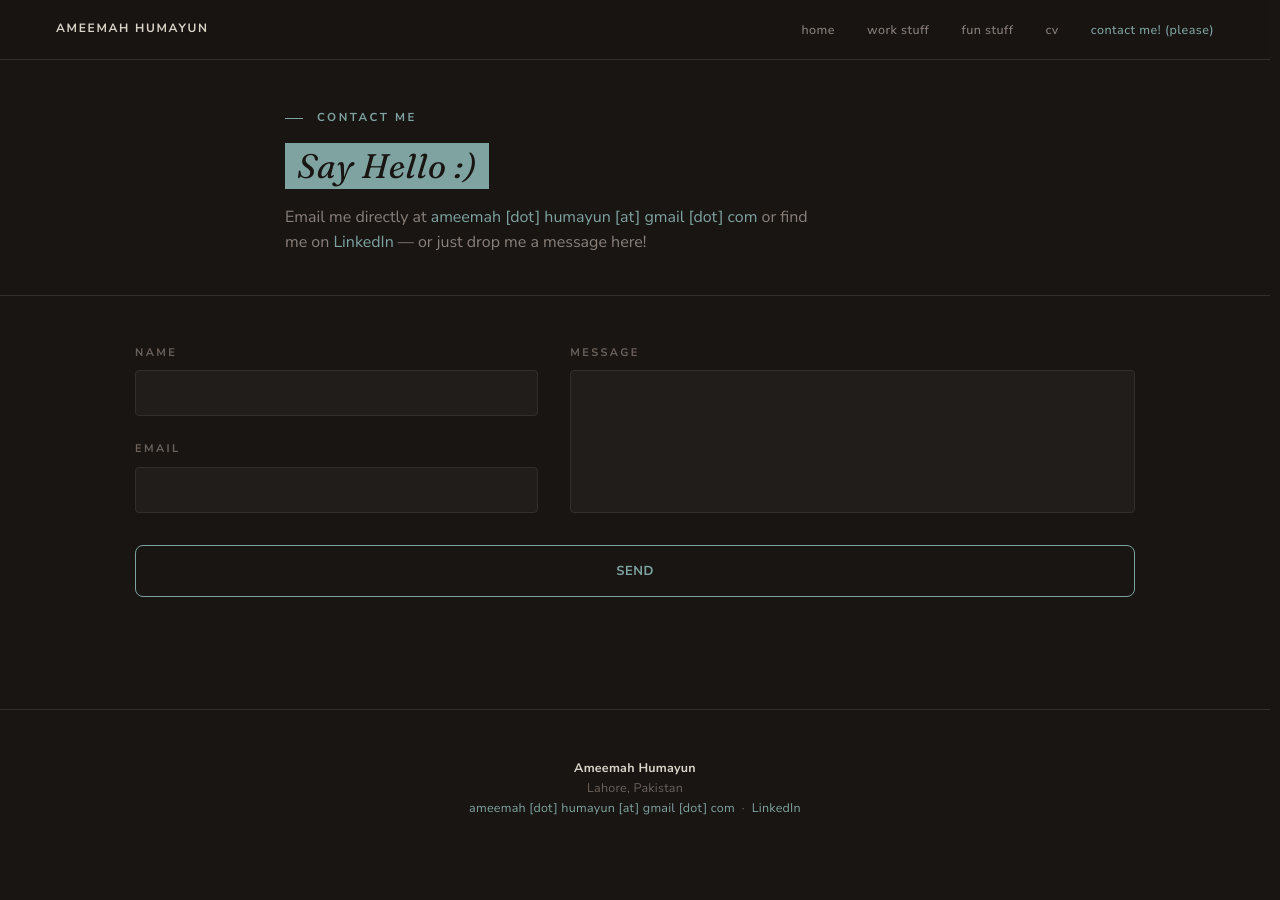
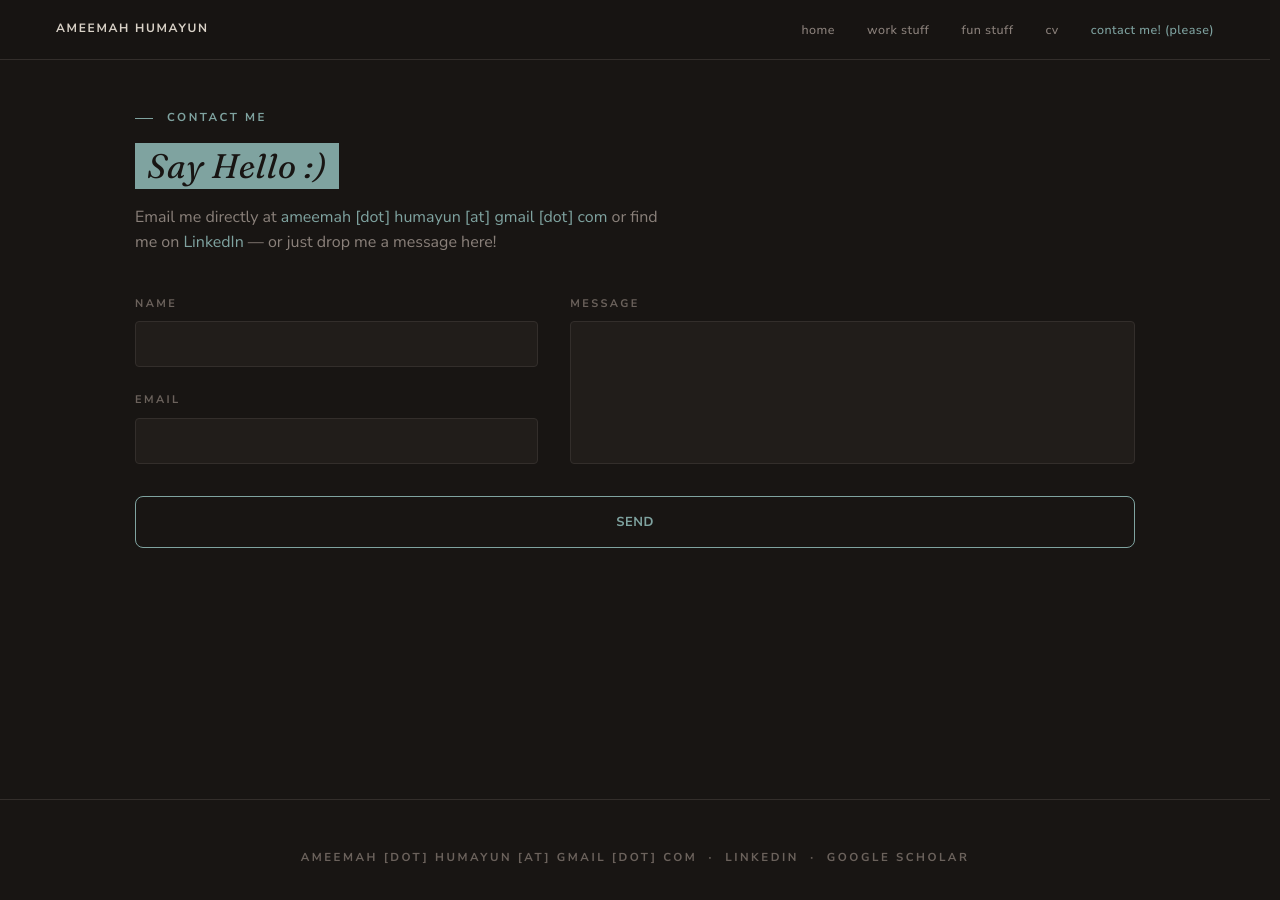
Before and after one commit to ameemahumayun/ameemahumayun.github.io, a Jekyll site: the page built from contact/index.html, in a window 1280 px wide. Built offline with Jekyll 4.4.1, drawn with Linux system fonts in a browser that asks for light colours.

Commit message:
Fix footer inconsistency, simplify footer content, tighten contact page
- Sticky footer: body is now a flex column with a flex-growing <main>
  wrapper, so the footer always sits right under content instead of
  leaving a variable gap of bare background beneath it on short pages
- Footer: dropped name/location, kept just email, LinkedIn, and added
  Google Scholar, styled like the homepage Publications eyebrow (faded
  until hovered)
- Removed the now-unused .cite CSS
- Contact page: removed the divider between the intro and the form,
  cut ~48px of dead vertical space, and widened+aligned the form's
  container so its left edge matches the intro and its width sits in
  the requested ~1050-1150px range, reading as one compact block

Co-Authored-By: Claude Sonnet 5 <noreply@anthropic.com>
Claude-Session: https://claude.ai/code/session_01RCzM7zTsD8mFw1QLJ4sgHP

```diff
--- a/_includes/footer.html
+++ b/_includes/footer.html
@@ -1,10 +1,9 @@
 <footer class="footer">
   <div class="container">
-    <div class="cite">
-      <strong>Ameemah Humayun</strong><br>
-      {{ site.location }}<br>
-      <a href="mailto:{{ site.email }}" style="color:var(--color-accent);">ameemah&nbsp;[dot]&nbsp;humayun&nbsp;[at]&nbsp;gmail&nbsp;[dot]&nbsp;com</a> &nbsp;·&nbsp;
-      <a href="{{ site.linkedin }}" style="color:var(--color-accent);">LinkedIn</a>
-    </div>
+    <p class="eyebrow" style="color:var(--color-text-mute);">
+      <a href="mailto:{{ site.email }}" class="link-quiet">ameemah&nbsp;[dot]&nbsp;humayun&nbsp;[at]&nbsp;gmail&nbsp;[dot]&nbsp;com</a> &nbsp;·&nbsp;
+      <a href="{{ site.linkedin }}" class="link-quiet" target="_blank" rel="noopener">LinkedIn</a> &nbsp;·&nbsp;
+      <a href="https://scholar.google.com/citations?user=Y8BpA4UAAAAJ&hl=en" class="link-quiet" target="_blank" rel="noopener">Google Scholar</a>
+    </p>
   </div>
 </footer>
--- a/_layouts/case-study.html
+++ b/_layouts/case-study.html
@@ -3,7 +3,7 @@
 {% include head.html %}
 <body>
   {% include nav.html %}
-  {{ content }}
+  <main class="page-main">{{ content }}</main>
   {% include footer.html %}
   <script src="{{ '/assets/js/main.js' | relative_url }}" defer></script>
 </body>
--- a/_layouts/default.html
+++ b/_layouts/default.html
@@ -3,7 +3,7 @@
 {% include head.html %}
 <body>
   {% include nav.html %}
-  {{ content }}
+  <main class="page-main">{{ content }}</main>
   {% include footer.html %}
 </body>
 </html>
--- a/assets/css/components.css
+++ b/assets/css/components.css
@@ -22,7 +22,6 @@
    14. Principle block     .principle
    15. Outcome list        .outcomes
    16. Confidential note   .confidential
-   17. Footer citation     .cite
    ========================================================================== */
 
 
@@ -417,17 +416,6 @@
 }
 .confidential p { color: var(--color-text); font-size: 15px; line-height: 1.6; }
 
-
-/* 17. FOOTER CITATION ----------------------------------------------------- */
-.cite {
-  font-size: 12.5px;
-  color: var(--color-text-mute);
-  line-height: 1.6;
-  max-width: 600px;
-  margin: 0 auto;
-  letter-spacing: 0.02em;
-}
-.cite strong { color: var(--color-text-strong); font-weight: var(--weight-bold); }
 
 
 /* ==========================================================================
--- a/assets/css/reset.css
+++ b/assets/css/reset.css
@@ -9,7 +9,12 @@
 
 html { scroll-behavior: smooth; -webkit-text-size-adjust: 100%; }
 
-body { min-height: 100vh; text-rendering: optimizeLegibility; }
+body { min-height: 100vh; display: flex; flex-direction: column; text-rendering: optimizeLegibility; }
+
+/* Sticky footer: main grows to fill leftover viewport height so the
+   footer always sits directly under content instead of leaving a
+   variable gap of bare background beneath it on short pages. */
+.page-main { flex: 1 0 auto; }
 
 img, picture, svg, video { display: block; max-width: 100%; }
 
--- a/contact/index.html
+++ b/contact/index.html
@@ -5,8 +5,8 @@ description: Get in touch.
 active: contact
 ---
 
-<header class="page-head">
-  <div class="page-head__inner">
+<header class="page-head" style="border-bottom:none;padding-bottom:var(--space-2);">
+  <div class="page-head__inner" style="max-width:var(--container-wide);">
     <div class="eyebrow eyebrow-rule">contact me</div>
     <h1 class="page-head__title"><span class="serif text-highlight">Say Hello :)</span></h1>
     <p class="page-head__intro">
@@ -15,7 +15,7 @@ active: contact
   </div>
 </header>
 
-<section class="section contact-form-section" style="padding-top:var(--space-3);">
+<section class="section contact-form-section" style="padding-top:0;">
   <div class="container-wide">
     <form class="contact-form" id="contact-form" action="https://formsubmit.co/ameemah.humayun@gmail.com" method="POST">
       <input type="hidden" name="_subject" value="New message from ameemahumayun.github.io">
```
